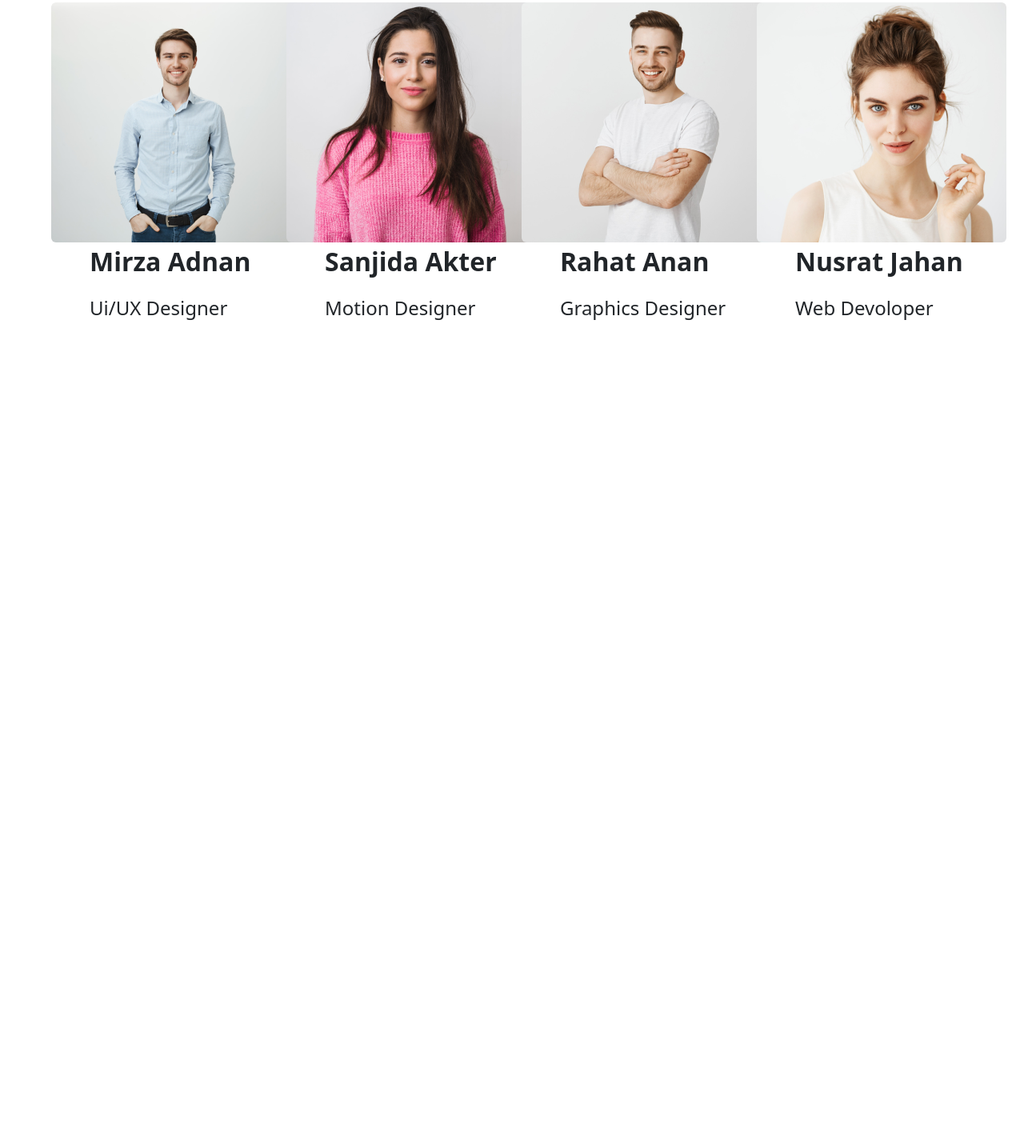
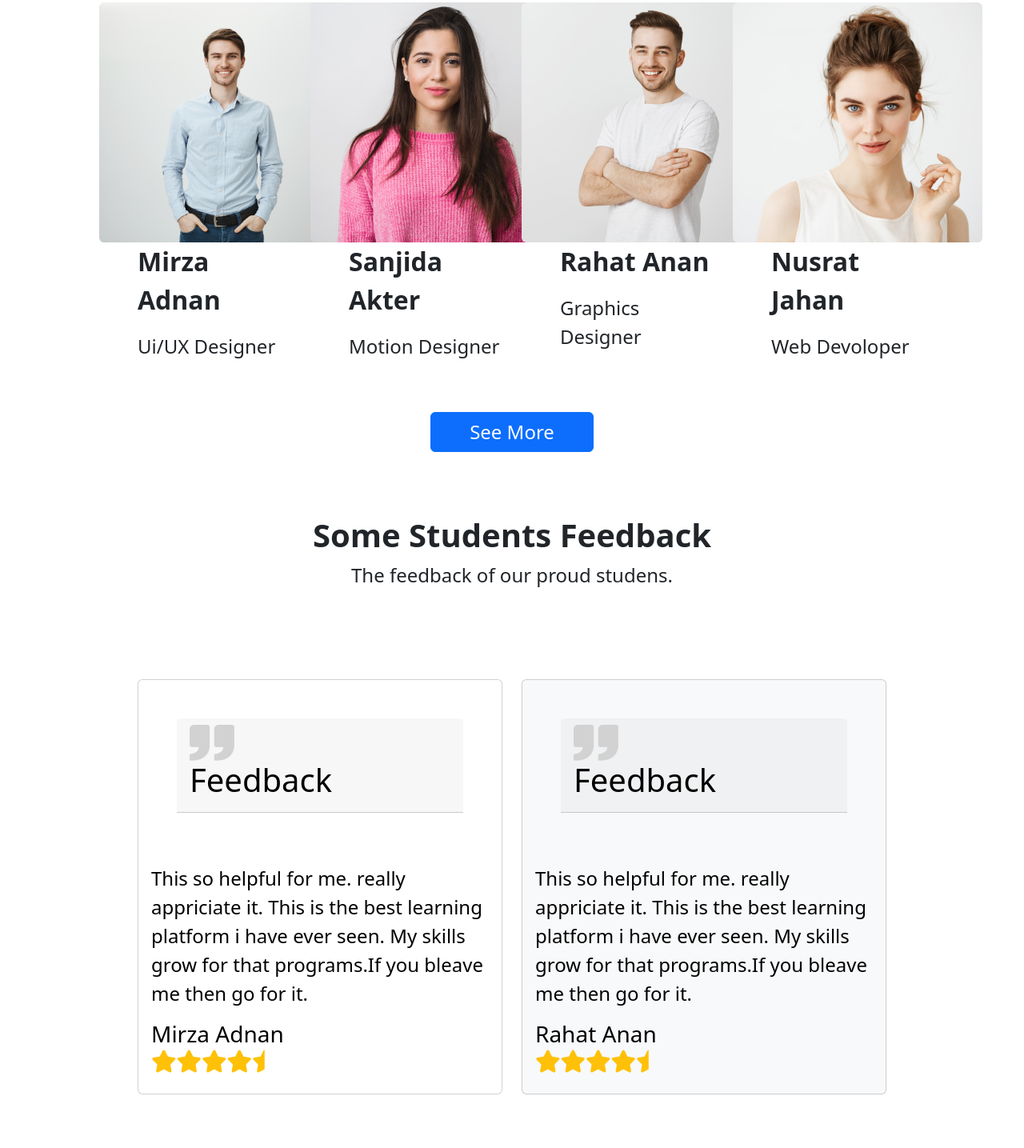
Before and after one commit to SabbirHasan07/Tech-Station, a plain HTML site: page index.html in a window 1280 px wide. Shown: the part 3263-4698 px from the top of the page at 80% size. Before the commit the page ends 3746 px from the top, so only its background shows below. Drawn offline with nearby package versions, Linux system fonts and the light colour scheme.

Commit message:
commit-seven

```diff
--- a/index.html
+++ b/index.html
@@ -265,7 +265,8 @@
             register button </p>
         </div>
         <div class="col-lg-5">
-          <div class="modal fade" id="exampleModalToggle" aria-hidden="true" aria-labelledby="exampleModalToggleLabel" tabindex="-1">
+          <div class="modal fade" id="exampleModalToggle" aria-hidden="true" aria-labelledby="exampleModalToggleLabel"
+            tabindex="-1">
             <div class="modal-dialog modal-dialog-centered">
               <div class="modal-content">
                 <div class="modal-header">
@@ -278,52 +279,63 @@
 
                     <div class="input-group input-group-sm mb-3 p-3">
                       <span class="input-group-text fs-3" id="inputGroup-sizing-sm">Name</span>
-                      <input type="text" class="form-control" aria-label="Sizing example input" aria-describedby="inputGroup-sizing-sm">
+                      <input type="text" class="form-control" aria-label="Sizing example input"
+                        aria-describedby="inputGroup-sizing-sm">
                     </div>
                     <div class="input-group input-group-sm mb-3 p-3">
                       <span class="input-group-text fs-3" id="inputGroup-sizing-sm">Gurdiane Name</span>
-                      <input type="text" class="form-control" aria-label="Sizing example input" aria-describedby="inputGroup-sizing-sm">
+                      <input type="text" class="form-control" aria-label="Sizing example input"
+                        aria-describedby="inputGroup-sizing-sm">
                     </div>
                     <div class="input-group input-group-sm mb-3 p-3">
                       <span class="input-group-text fs-3" id="inputGroup-sizing-sm">Phone Number</span>
-                      <input type="text" class="form-control" aria-label="Sizing example input" aria-describedby="inputGroup-sizing-sm">
+                      <input type="text" class="form-control" aria-label="Sizing example input"
+                        aria-describedby="inputGroup-sizing-sm">
                     </div>
                     <div class="input-group input-group-sm mb-3 p-3">
                       <span class="input-group-text fs-3" id="inputGroup-sizing-sm">E-mail</span>
-                      <input type="text" class="form-control" aria-label="Sizing example input" aria-describedby="inputGroup-sizing-sm">
+                      <input type="text" class="form-control" aria-label="Sizing example input"
+                        aria-describedby="inputGroup-sizing-sm">
                     </div>
                     <div class="input-group input-group-sm mb-3 p-3">
                       <span class="input-group-text fs-3" id="inputGroup-sizing-sm">Password</span>
-                      <input type="text" class="form-control" aria-label="Sizing example input" aria-describedby="inputGroup-sizing-sm">
+                      <input type="text" class="form-control" aria-label="Sizing example input"
+                        aria-describedby="inputGroup-sizing-sm">
                     </div>
                     <div class="input-group input-group-sm mb-3 p-3">
                       <span class="input-group-text fs-3" id="inputGroup-sizing-sm">Transaction Id</span>
-                      <input type="text" class="form-control" aria-label="Sizing example input" aria-describedby="inputGroup-sizing-sm">
+                      <input type="text" class="form-control" aria-label="Sizing example input"
+                        aria-describedby="inputGroup-sizing-sm">
                     </div>
 
                   </div>
                 </div>
                 <div class="modal-footer">
-                  <button class="btn btn-primary fs-2 ps-5 pe-5" data-bs-target="#exampleModalToggle2" data-bs-toggle="modal">Submit</button>
+                  <button class="btn btn-primary fs-2 ps-5 pe-5" data-bs-target="#exampleModalToggle2"
+                    data-bs-toggle="modal">Submit</button>
                 </div>
               </div>
             </div>
           </div>
-          <div class="modal fade" id="exampleModalToggle2" aria-hidden="true" aria-labelledby="exampleModalToggleLabel2" tabindex="-1">
+          <div class="modal fade" id="exampleModalToggle2" aria-hidden="true" aria-labelledby="exampleModalToggleLabel2"
+            tabindex="-1">
             <div class="modal-dialog modal-dialog-centered">
               <div class="modal-content">
                 <div class="modal-header">
-                  <h5 class="modal-title text-dark fs-3" id="exampleModalToggleLabel2"><i class="fa-solid fa-circle-check"></i> Done</h5>
+                  <h5 class="modal-title text-dark fs-3" id="exampleModalToggleLabel2"><i
+                      class="fa-solid fa-circle-check"></i> Done</h5>
                   <button type="button" class="btn-close" data-bs-dismiss="modal" aria-label="Close"></button>
                 </div>
                 <div class="modal-body text-dark">
-                  <p class="fs-4"><span class="text-warning">Congratultons!</span> You successfully complete your registration.</p>
+                  <p class="fs-4"><span class="text-warning">Congratultons!</span> You successfully complete your
+                    registration.</p>
                 </div>
 
               </div>
             </div>
           </div>
-          <a class="btn btn-light text-primary ps-5 pe-5 m-5 fs-4 " data-bs-toggle="modal" href="#exampleModalToggle" role="button">Register Now</a>
+          <a class="btn btn-light text-primary ps-5 pe-5 m-5 fs-4 " data-bs-toggle="modal" href="#exampleModalToggle"
+            role="button">Register Now</a>
         </div>
       </div>
     </div>
@@ -337,43 +349,73 @@
           <span>Students</span>
         </div>
         <p class="fs-4 mb-5">Here, Ours successfull Students. Know About them.</p>
-        <div class="row">
+        <div class="row m-5">
           <div class="col-lg-3">
-            <img  class="rounded" src="images/student/student-1.png" alt="">
+            <img class="rounded" src="images/student/student-1.png" alt="">
             <p class="fs-2 fw-bold ps-5">
               Mirza Adnan
             </p>
             <p class="fs-4 ps-5"> Ui/UX Designer</p>
           </div>
           <div class="col-lg-3">
-            <img  class="rounded" src="images/student/student-2.png" alt="">
+            <img class="rounded" src="images/student/student-2.png" alt="">
             <p class="fs-2 fw-bold ps-5">
               Sanjida Akter
             </p>
             <p class="fs-4 ps-5"> Motion Designer</p>
           </div>
           <div class="col-lg-3">
-            <img  class="rounded" src="images/student/student-3.png" alt="">
+            <img class="rounded" src="images/student/student-3.png" alt="">
             <p class="fs-2 fw-bold ps-5">
               Rahat Anan
             </p>
             <p class="fs-4 ps-5"> Graphics Designer</p>
           </div>
           <div class="col-lg-3">
-            <img  class="rounded" src="images/student/student-4.png" alt="">
+            <img class="rounded" src="images/student/student-4.png" alt="">
             <p class="fs-2 fw-bold ps-5">
               Nusrat Jahan
             </p>
             <p class="fs-4 ps-5"> Web Devoloper</p>
           </div>
         </div>
+        <div class="d-flex justify-content-center"><button class="btn btn-primary fs-4 ps-5 pe-5"> See More</button>
+        </div>
       </div>
-
-
     </div>
   </section>
   <section>
-    <div class="">
+    <div class="m-5 p-3">
+      <div>
+        <div class="d-flex justify-content-center">
+          <h1 class="fw-bold">Some Students Feedback</h1>
+        </div>
+        <div class="d-flex justify-content-center fs-4">
+          <p>The feedback of our proud studens.</p>
+        </div>
+      </div>
+      <div class="row m-5 p-5">
+        <div class="col-lg-6 ">
+          <div class="card text-black mb-3" style="max-width: 600px;">
+            <div class="card-header m-5"><img src="images/comma.png" alt=""> <h1>Feedback</h1></div>
+            <div class="card-body">
+
+              <p class="card-text fs-4">This so helpful for me. really appriciate it. This is the best learning platform i have ever seen. My skills grow for that programs.If you bleave me then go for it.</p>
+              <h5 class="card-title fs-3">Mirza Adnan<br><i class="fa-solid fa-star text-warning"></i><i class="fa-solid fa-star text-warning"></i><i class="fa-solid fa-star text-warning"></i><i class="fa-solid fa-star text-warning"></i><i class="fa-solid fa-star-half text-warning"></i></h5>
+            </div>
+        </div>
+      </div>
+      <div class="col-lg-6 ">
+        <div class="card text-bg-light mb-3" style="max-width: 600px;">
+          <div class="card-header m-5"><img src="images/comma.png" alt=""> <h1>Feedback</h1></div>
+          <div class="card-body">
+
+            <p class="card-text fs-4">This so helpful for me. really appriciate it. This is the best learning platform i have ever seen. My skills grow for that programs.If you bleave me then go for it.</p>
+            <h5 class="card-title fs-3">Rahat Anan<br><i class="fa-solid fa-star text-warning"></i><i class="fa-solid fa-star text-warning"></i><i class="fa-solid fa-star text-warning"></i><i class="fa-solid fa-star text-warning"></i><i class="fa-solid fa-star-half text-warning"></i></h5>
+          </div>
+      </div>
+      </div>
+    </div>
 
     </div>
   </section>
```
